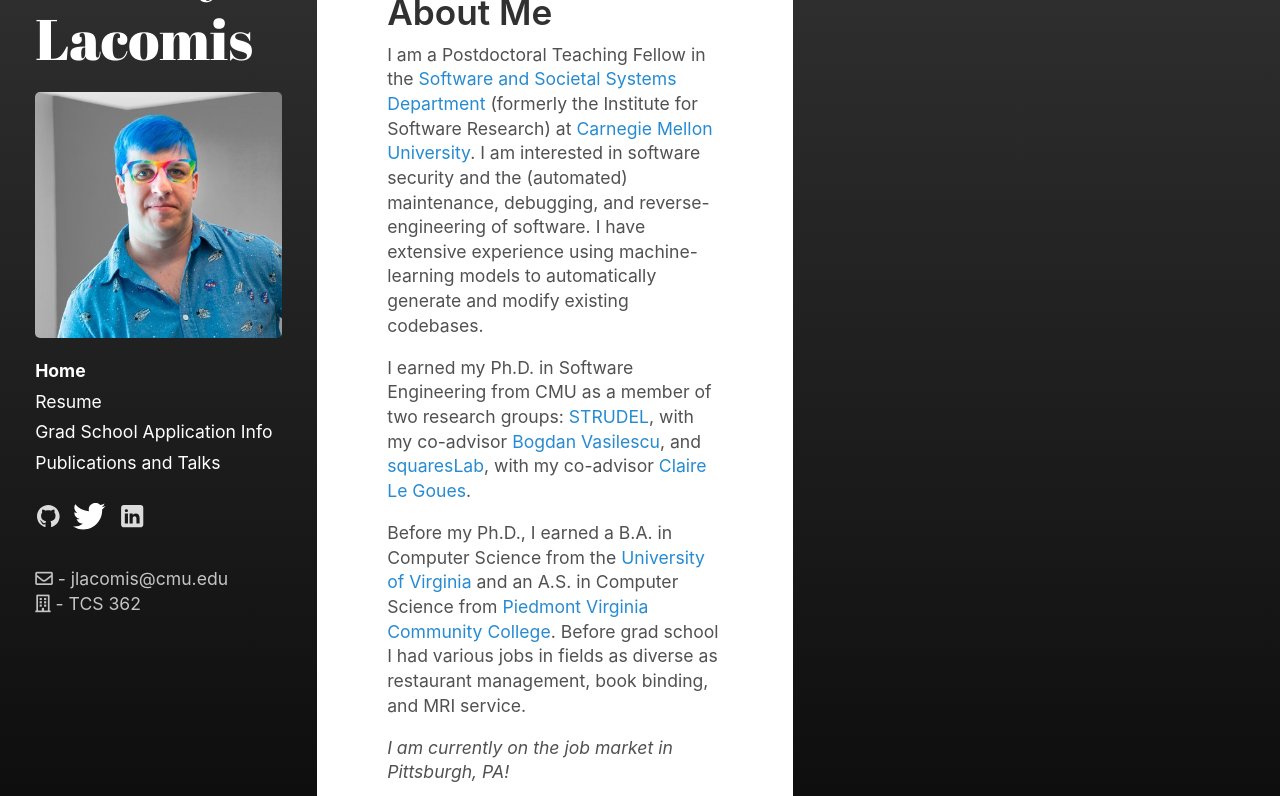
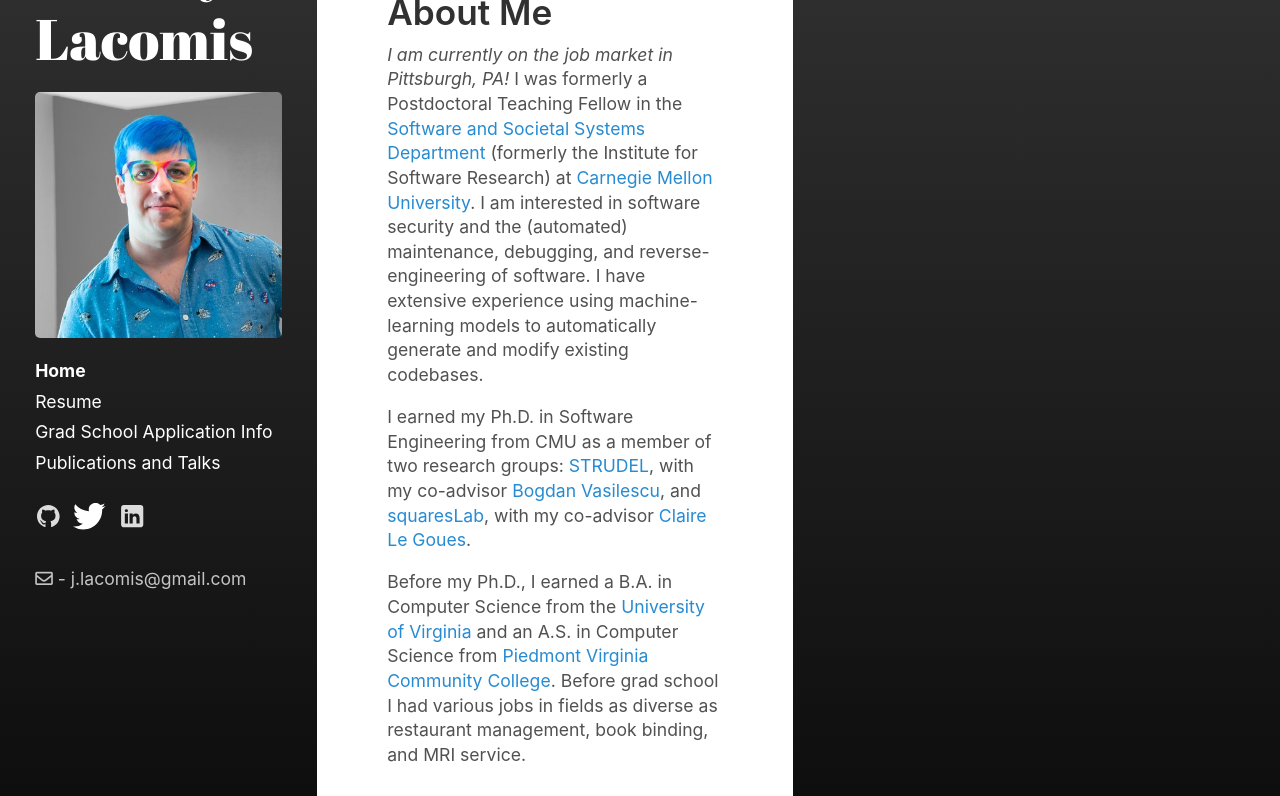
Before and after one commit to jlacomis/jlacomis.github.io, a Jekyll site: the page built from index.md, in a window 1280 px wide, cut to the strip 104-900 px from the top of the page. Built offline with Jekyll 4.4.1, drawn with Linux system fonts in a browser that asks for light colours; nearby versions of some CDN libraries.

Commit message:
Update contact information

```diff
--- a/_includes/sidebar.html
+++ b/_includes/sidebar.html
@@ -22,9 +22,6 @@
     {% include sidebar-icon-links.html %}
     <br>
     <span class="email-info">
-      <i class="far fa-envelope"></i> - jlacomis@cmu.edu
-    </span>
-    <span class="office">
-      <i class="far fa-building"></i> - TCS 362
+      <i class="far fa-envelope"></i> - j.lacomis@gmail.com
     </span>
 </div>
--- a/index.md
+++ b/index.md
@@ -6,7 +6,7 @@
 About Me
 ========
 
-I am a Postdoctoral Teaching Fellow in the [Software and Societal Systems
+*I am currently on the job market in Pittsburgh, PA!* I was formerly a Postdoctoral Teaching Fellow in the [Software and Societal Systems
 Department](https://s3d.cmu.edu) (formerly the Institute for Software Research)
 at [Carnegie Mellon University](https://www.cmu.edu/). I am interested in software security and the (automated) maintenance, debugging,
 and reverse-engineering of software. I have extensive experience using machine-learning models to automatically generate and modify existing codebases.
@@ -22,5 +22,3 @@
 [Piedmont Virginia Community College](https://www.pvcc.edu/). Before grad school
 I had various jobs in fields as diverse as restaurant management, book binding,
 and MRI service.
-
-*I am currently on the job market in Pittsburgh, PA!*
```
